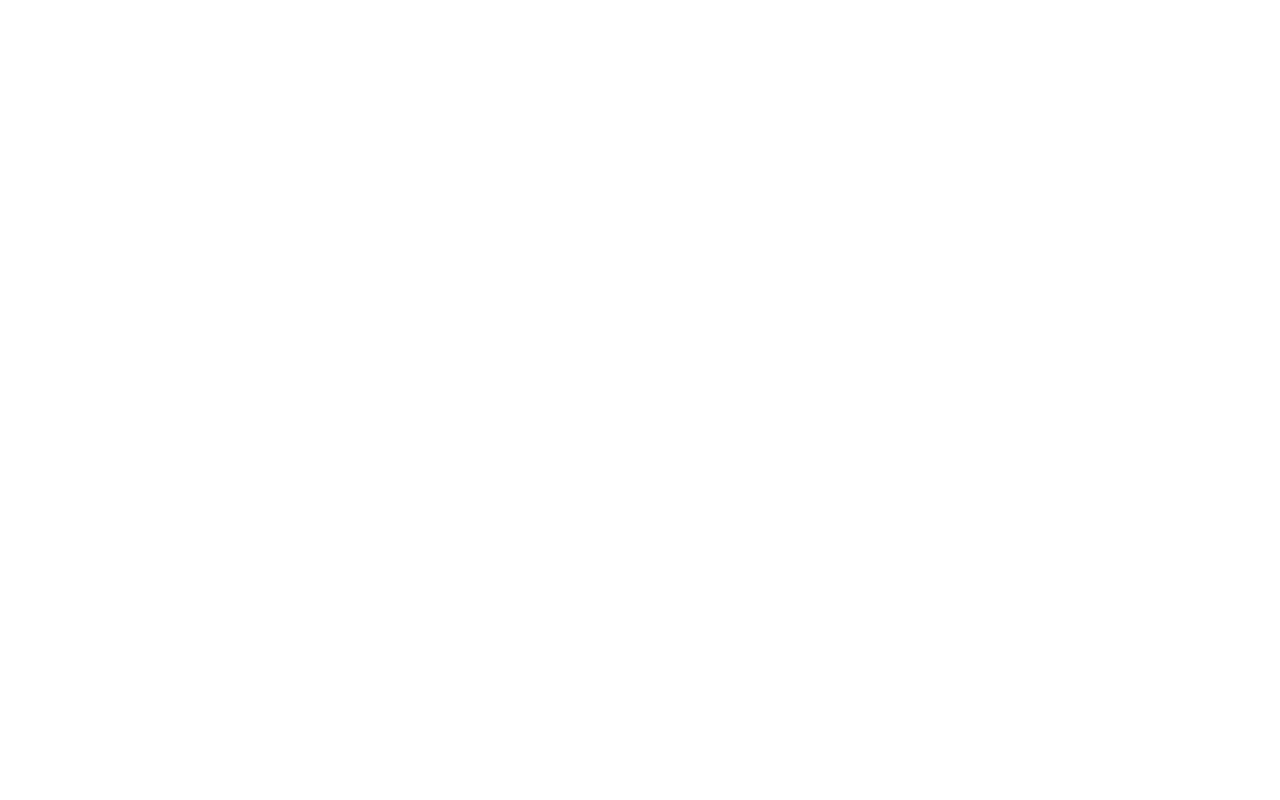
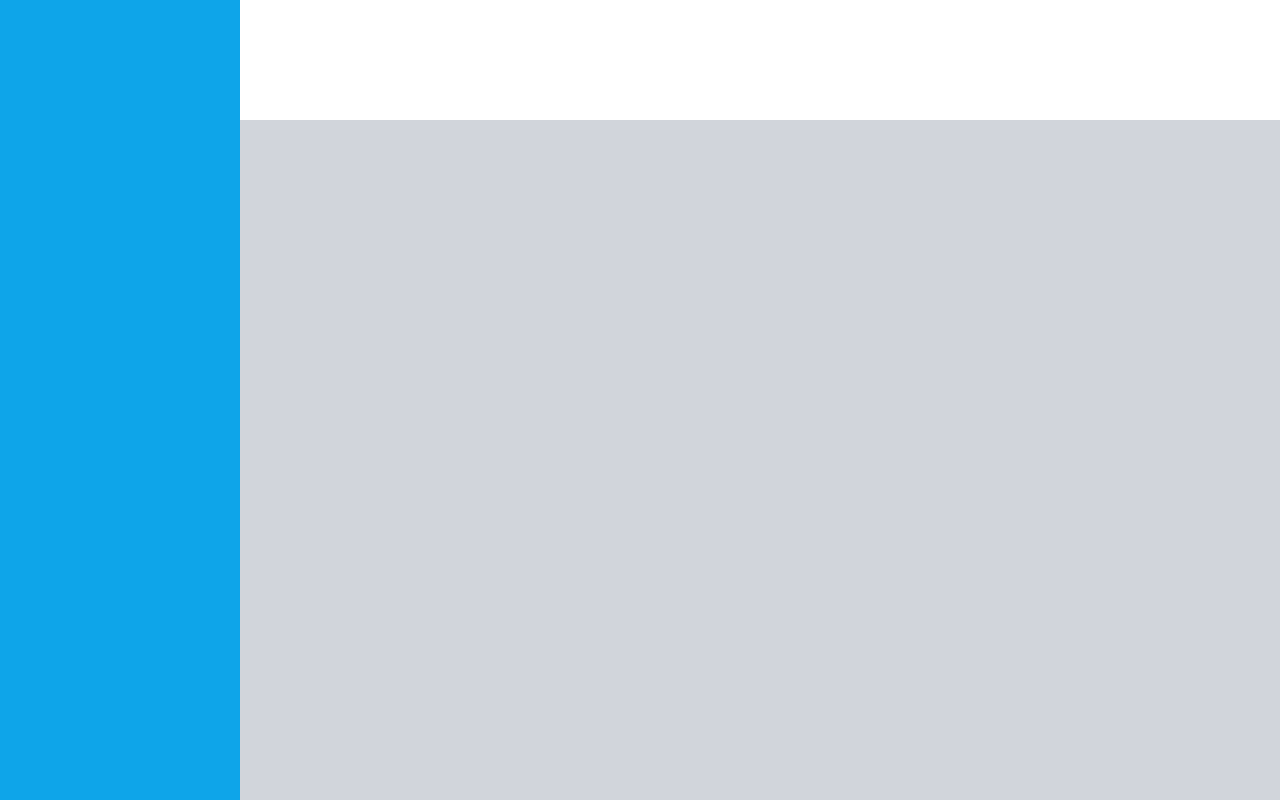
Before and after one commit to adamrachman-dev/dashboard, a plain HTML site: page index.html in a window 1280 px wide. Drawn offline with Linux system fonts and the light colour scheme.

Commit message:
Add display: grid to .container

```diff
--- a/index.html
+++ b/index.html
@@ -7,6 +7,10 @@
     <link rel="stylesheet" href="./style.css">
 </head>
 <body>
-
+    <div class="container">
+        <div class="header"></div>
+        <div class="sidebar"></div>
+        <div class="main"></div>
+    </div>
 </body>
 </html>
--- a/style.css
+++ b/style.css
@@ -1,8 +1,36 @@
 /* google fonts: roboto */
 @import url('https://fonts.googleapis.com/css2?family=Roboto:ital,wght@0,100;0,300;0,400;0,500;0,700;0,900;1,100;1,300;1,400;1,500;1,700;1,900&display=swap');
+
+/* custom properties */
+:root {
+    --highlight: #0ea5e9;
+    --accent: #f59e0b;
+    --base: #d1d5db;
+}
 
 * {
     margin: 0;
     padding: 0;
     box-sizing: border-box;
 }
+
+body {
+    font-family: "Roboto", sans-serif;
+    background-color: var(--base);
+}
+
+.container {
+    height: 100vh;
+    display: grid;
+    grid-template: 120px 1fr / 240px 1fr;
+}
+
+.header {
+    background-color: white;
+}
+
+.sidebar {
+    grid-column: 1 / 2;
+    grid-row: 1 / 3;
+    background-color: var(--highlight);
+}
```
